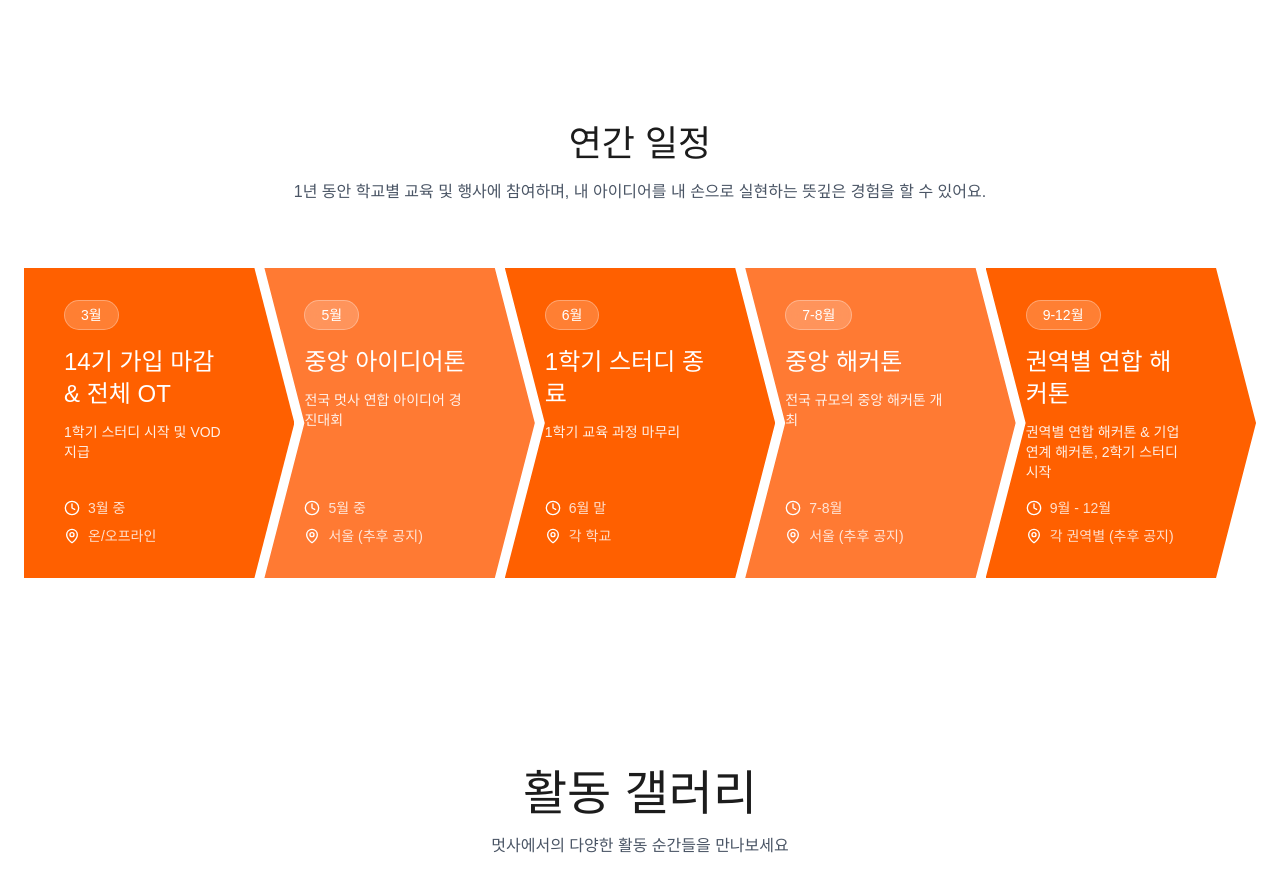
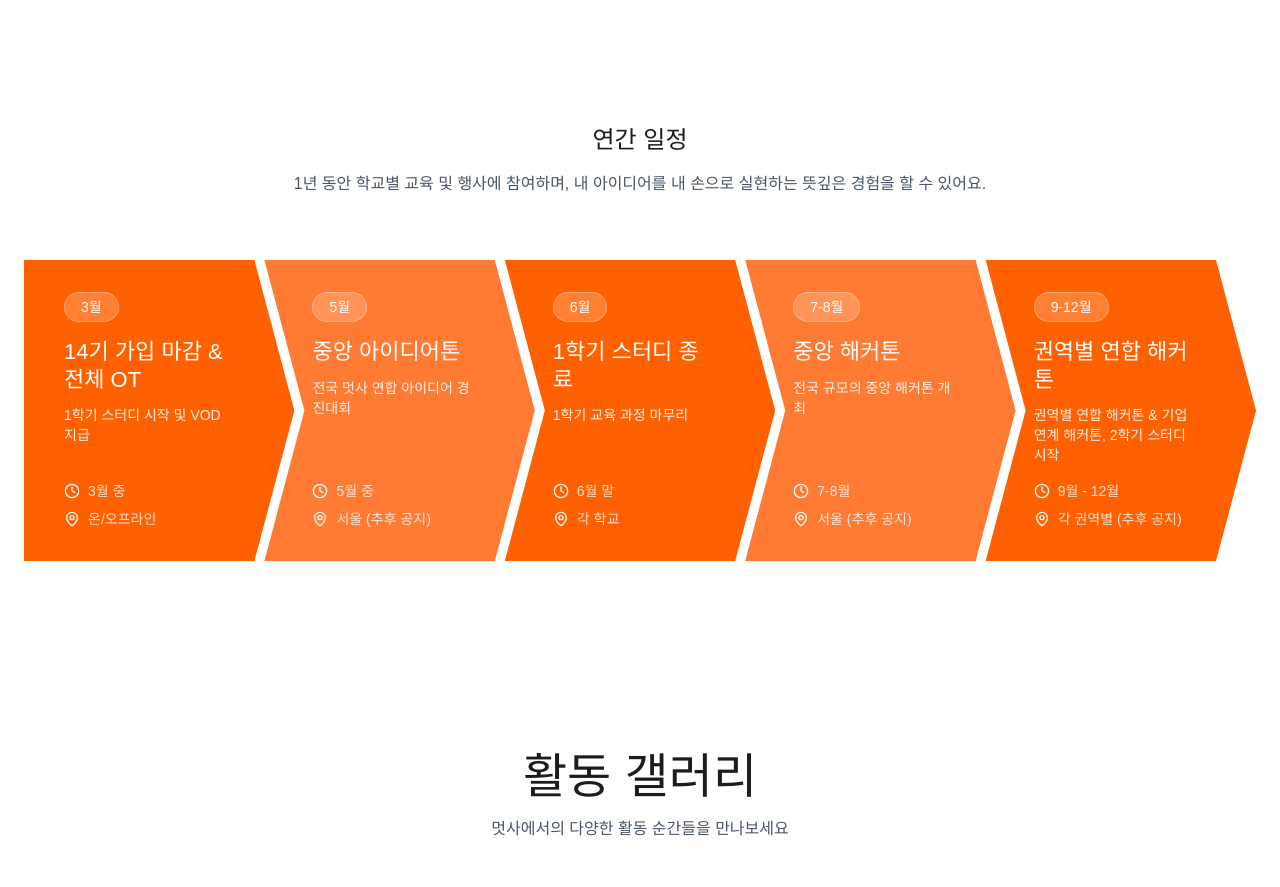
Before and after one commit to LikeLion-Yonam-Institute-of-Technology/LikeLion_Homepage, a Next.js app: page / in a window 1280 px wide. Shown: the part 2220-3107 px from the top of the page. Built offline with nearby package versions, Linux system fonts and the light colour scheme.

Commit message:
fix: 연간일정 폰트 조정

```diff
--- a/app/components/Schedule.tsx
+++ b/app/components/Schedule.tsx
@@ -6,7 +6,7 @@ export default function Schedule() {
     <section className="bg-white px-6 py-20">
       <div className="mx-auto max-w-7xl">
         <h2
-          className="mb-4 text-center text-3xl md:text-4xl"
+          className="mb-4 text-center text-xl md:text-2xl"
           style={{ fontFamily: "SUITE Variable, sans-serif", color: "#1C1C1C" }}
         >
           연간 일정
@@ -21,7 +21,9 @@ export default function Schedule() {
 
         <div className="overflow-x-auto pb-8">
           <div className="grid gap-6 sm:grid-cols-2 lg:flex lg:flex-nowrap lg:gap-0 lg:justify-start">
-            {scheduleItems.map((item, index) => (
+            {scheduleItems.map((item, index) => {
+              const needsExtraShift = index >= 1 && index <= 4;
+              return (
                 <div
                   key={item.title}
                   className={`w-full lg:relative lg:basis-0 lg:flex-shrink lg:flex-grow ${
@@ -32,8 +34,8 @@ export default function Schedule() {
                     className={`relative h-full rounded-2xl p-6 transition-all duration-300 sm:p-8 lg:rounded-none lg:pr-16 ${
                       index === 0
                         ? "lg:[clip-path:polygon(0_0,calc(100%_-_40px)_0,100%_50%,calc(100%_-_40px)_100%,0_100%)]"
-                      : "lg:[clip-path:polygon(0_0,calc(100%_-_40px)_0,100%_50%,calc(100%_-_40px)_100%,0_100%,40px_50%)] lg:pl-24"
-                  }`}
+                        : "lg:[clip-path:polygon(0_0,calc(100%_-_40px)_0,100%_50%,calc(100%_-_40px)_100%,0_100%,40px_50%)]"
+                    } ${needsExtraShift ? "lg:pl-28" : "lg:pl-24"}`}
                     style={{
                       backgroundColor: index % 2 === 0 ? "#FF6000" : "#FF7A33",
                       minHeight: "260px",
@@ -41,8 +43,12 @@ export default function Schedule() {
                       zIndex: scheduleItems.length - index,
                     }}
                   >
-                  <div className="relative z-10 flex h-full flex-col">
-                    <div className="mb-4 lg:pl-4">
+                    <div
+                      className={`relative z-10 flex h-full flex-col ${
+                        needsExtraShift ? "lg:pl-6" : "lg:pl-4"
+                      }`}
+                    >
+                      <div className="mb-4">
                         <span
                           className="inline-block rounded-full border border-white/30 bg-white/20 px-4 py-1 text-sm text-white backdrop-blur-sm"
                           style={{ fontFamily: "SUITE Variable, sans-serif" }}
@@ -52,21 +58,21 @@ export default function Schedule() {
                       </div>
 
                       <h3
-                      className="mb-3 text-2xl text-white lg:pl-4"
+                        className="mb-3 text-[1.375rem] leading-tight text-white"
                         style={{ fontFamily: "SUITE Variable, sans-serif" }}
                       >
                         {item.title}
                       </h3>
 
                       <p
-                      className="mb-4 flex-grow text-sm text-white/90 lg:pl-4"
+                        className="mb-4 flex-grow text-sm text-white/90"
                         style={{ fontFamily: "Pretendard Variable, sans-serif" }}
                       >
                         {item.description}
                       </p>
 
                       <div
-                      className="space-y-2 text-sm text-white/80 lg:pl-4"
+                        className="space-y-2 text-sm text-white/80"
                         style={{ fontFamily: "Pretendard Variable, sans-serif" }}
                       >
                         <div className="flex items-center gap-2">
@@ -81,7 +87,8 @@ export default function Schedule() {
                     </div>
                   </div>
                 </div>
-            ))}
+              );
+            })}
           </div>
         </div>
       </div>
```
Lines whose indentation alone changed are shown as unchanged.
